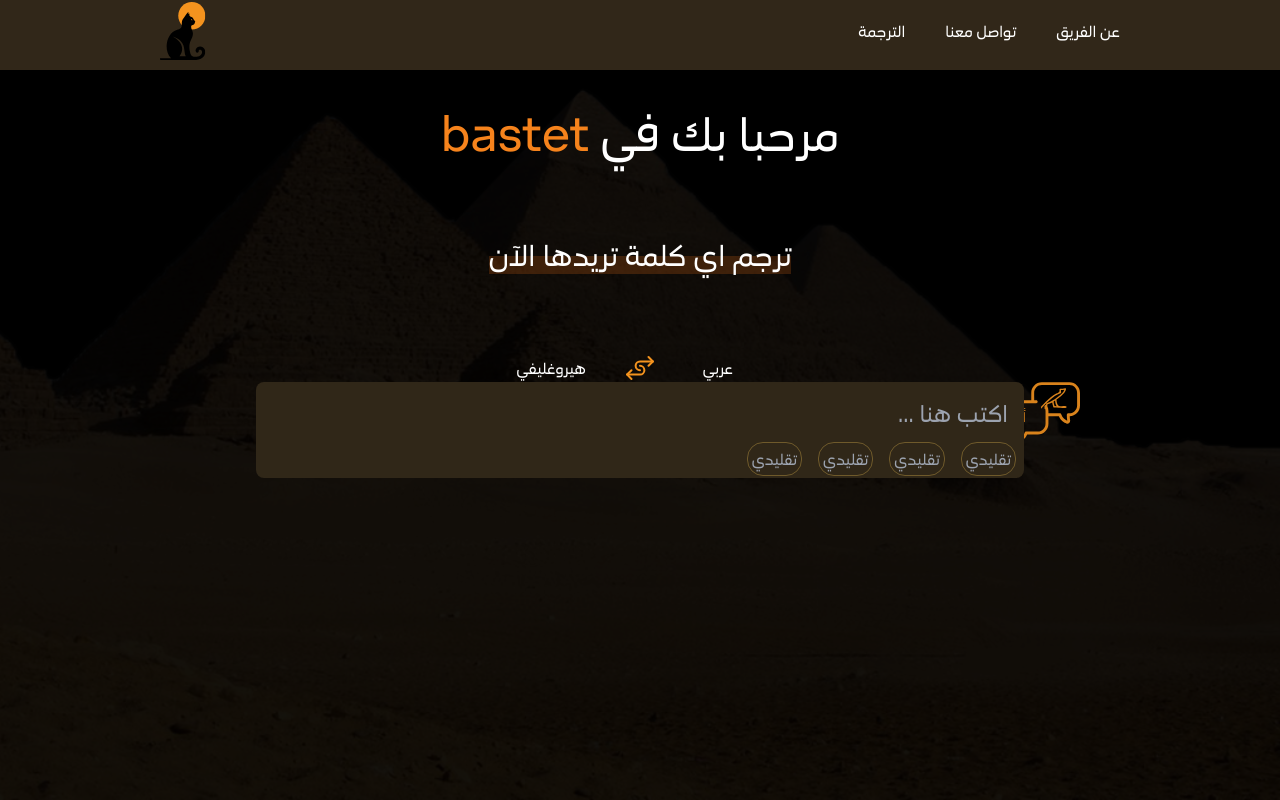
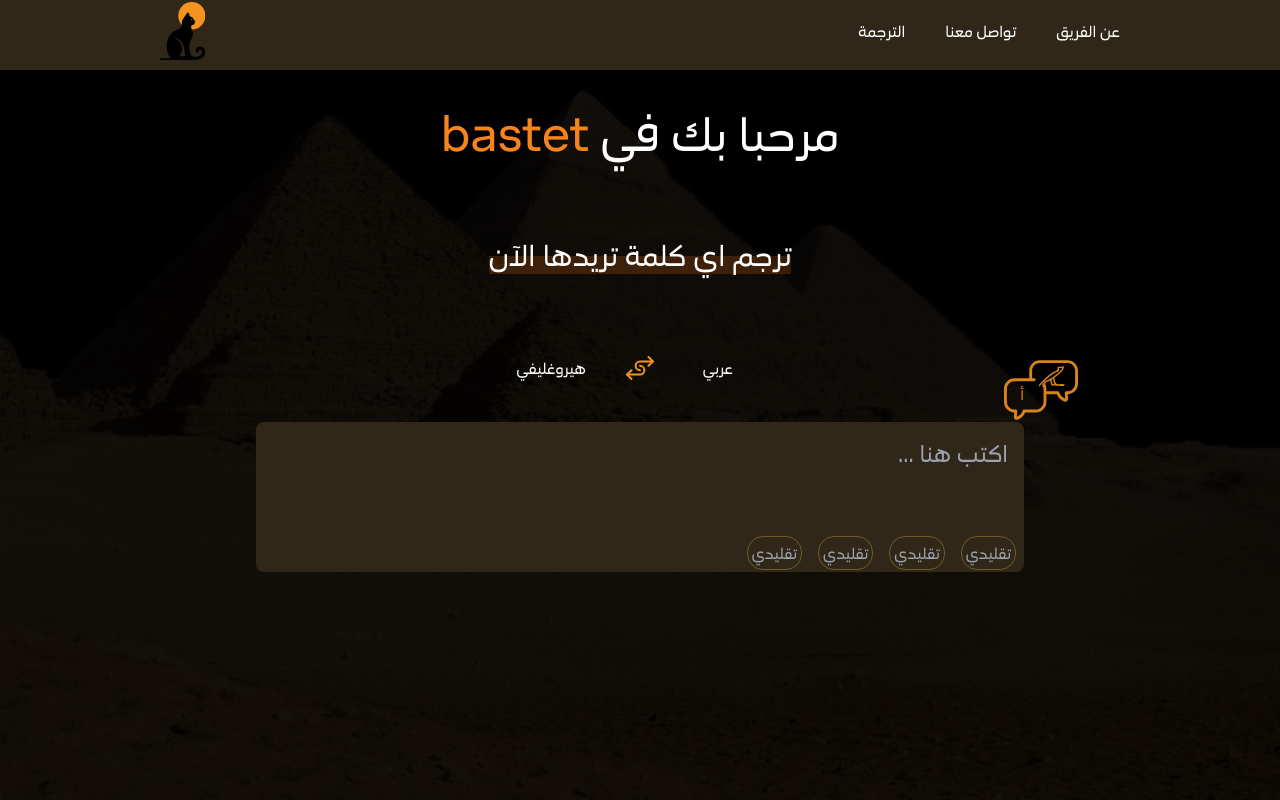
Before and after one commit to bastet00/bastet-website, an Angular app: page / in a window 1280 px wide. Shown: the top 800 px of the page. Built offline with nearby package versions, Linux system fonts and the light colour scheme.

Commit message:
svg above user-input

```diff
--- a/src/app/landing/user-input/user-input.component.html
+++ b/src/app/landing/user-input/user-input.component.html
@@ -1,6 +1,9 @@
-<div class="flex flex-col items-center relative">
+<div class="flex flex-col items-center relative mt-20 md:mt-10">
   <!-- svg above user input -->
-  <div class="absolute right-[7%] -top-4 md:top-0 w-fit">
+  <!-- end svg above user input  -->
+  <!-- user input  -->
+  <div class="translation-area-wrapper">
+    <div class="absolute right-[-7%] top-[-40%] w-fit">
       <svg
         width="74"
         height="60"
@@ -37,13 +40,10 @@
         <text x="20" y="40" fill="#D9831C">أ</text>
       </svg>
     </div>
-  <!-- end svg above user input  -->
-  <!-- user input  -->
-  <div class="translation-area-wrapper">
     <textarea
       #translationRef
       (input)="onChange(translationRef.value)"
-      class="translation-area placeholder:text-right"
+      class="translation-area placeholder:text-right h-[150px]"
       placeholder="اكتب هنا ..."
     ></textarea>
     <div class="options-wrapper">
@@ -55,3 +55,4 @@
   </div>
   <!-- end user input -->
 </div>
+<br />
```
Also changed, not shown: src/app/landing/translation-box/translation-box.component.html (+20 -6 lines). Lines whose indentation alone changed are shown as unchanged.
